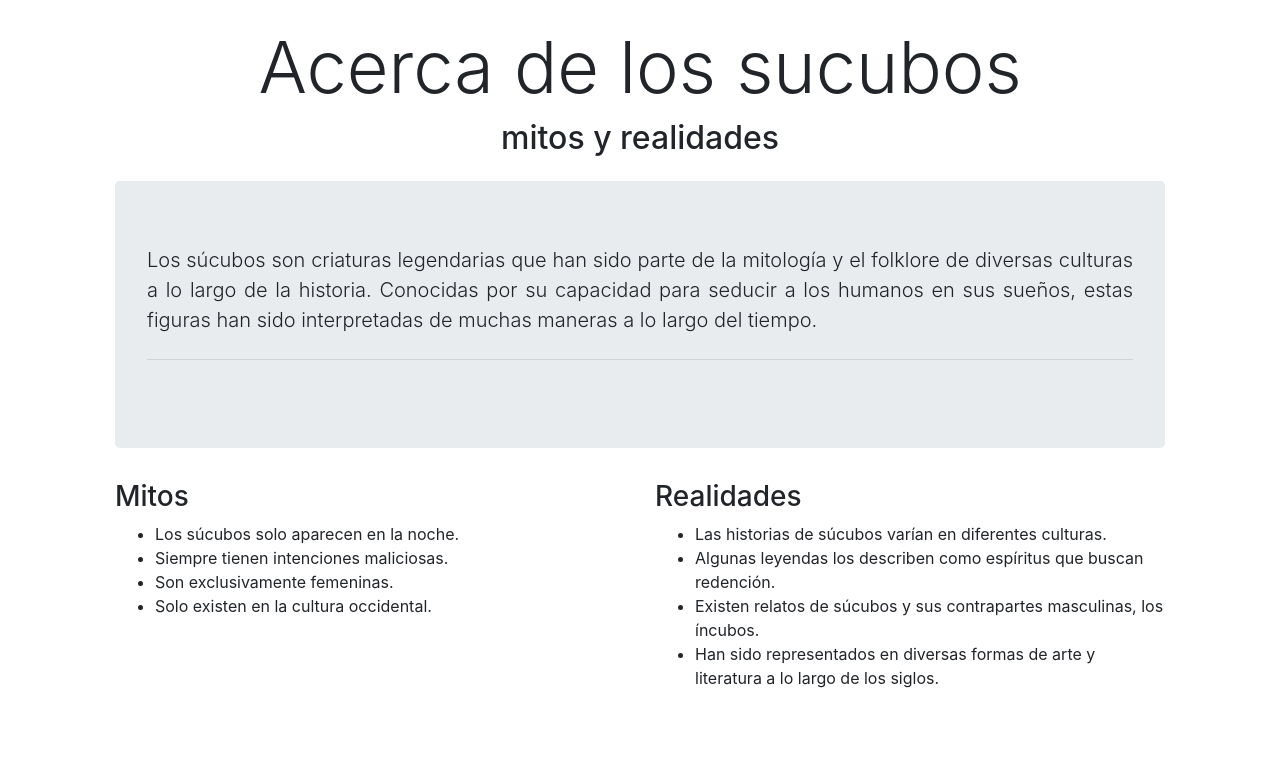
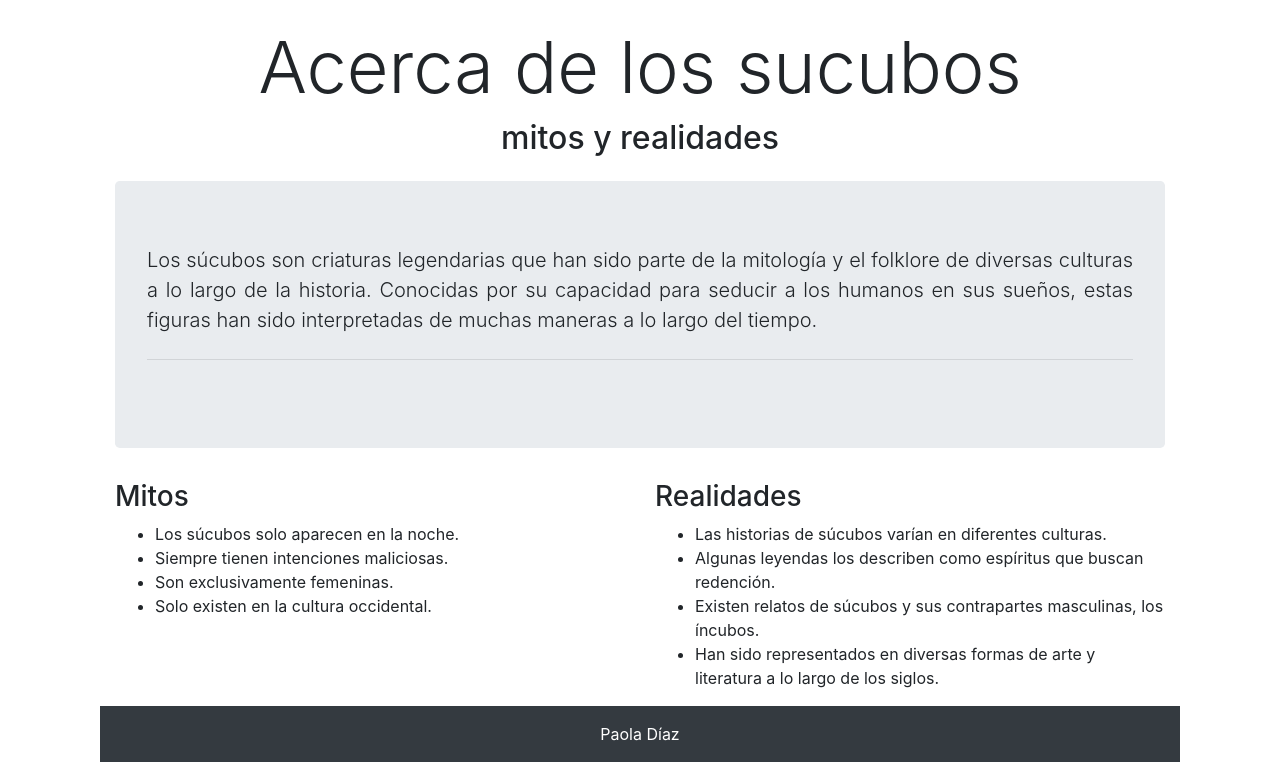
Before and after one commit to diazpao/sukubos, a plain HTML site: page about.html in a window 1280 px wide. Shown: the part 817-1579 px from the top of the page. Before the commit the page ends 1523 px from the top, so only its background shows below. Drawn offline with nearby package versions, Linux system fonts and the light colour scheme.

Commit message:
Update about.html

```diff
--- a/about.html
+++ b/about.html
@@ -197,3 +197,9 @@
             </div>
         </div>
     </div>
+                            <!-- Footer -->
+<footer class="bg-dark text-white text-center py-3">
+    <div class="container">
+    <p class="mb-0">Paola Díaz</p>
+    </div>
+    </footer>
```
